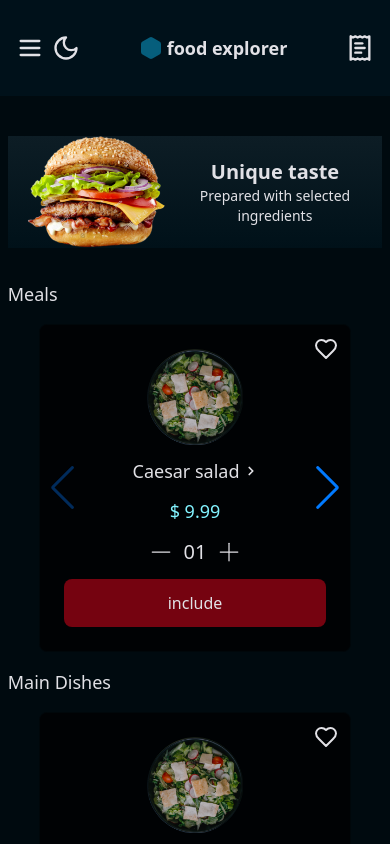
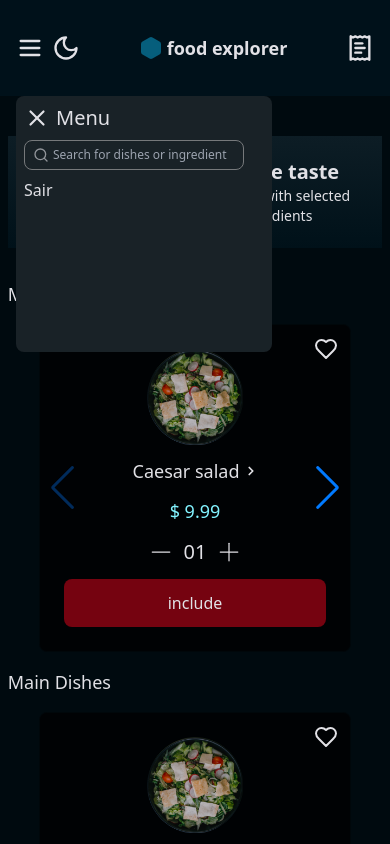
Before and after one commit to dameness/food-explorer-front, a React (Vite) app: page / in a window 390 px wide. Both pictures are taken after a click on the button 30 px from the left and 48 px from the top of the page. Shown: the top 844 px of the page. Built offline with nearby package versions, Linux system fonts and the light colour scheme.

Commit message:
feat: add header menu

```diff
--- a/src/components/header.tsx
+++ b/src/components/header.tsx
@@ -1,15 +1,28 @@
 import { ThemeContext } from '@/contexts/themeContext';
-import { ReceiptText, Hexagon, LogOut, Menu, Moon, Sun } from 'lucide-react';
-import { useContext } from 'react';
+import {
+  ReceiptText,
+  Hexagon,
+  LogOut,
+  MenuIcon,
+  Moon,
+  Sun,
+} from 'lucide-react';
+import { useContext, useState } from 'react';
 import { SearchBar } from './search';
+import { Menu } from './menu';
 export const Header = () => {
   const { theme, toggleTheme } = useContext(ThemeContext);
+  const [menu, setMenu] = useState(false);
+
   return (
-    <header className='w-full dark:bg-Dark/Dark-600'>
-      <div className='flex justify-between items-center max-w-7xl mx-auto h-24 p-4'>
+    <header className='relative w-full dark:bg-Dark/Dark-600'>
+      <div className='flex justify-between items-center max-w-7sxl mx-auto h-24 p-4'>
         <div className='flex items-center gap-2 '>
-          <button className='sm:hidden block'>
-            <Menu size={28} />
+          <button
+            onClick={() => setMenu((state) => !state)}
+            className='sm:hidden block'
+          >
+            <MenuIcon size={28} />
           </button>
           <button onClick={toggleTheme}>
             {theme === 'light' ? <Sun size={28} /> : <Moon size={28} />}
@@ -25,6 +38,7 @@ export const Header = () => {
           <LogOut className='sm:block hidden' size={28} />
         </div>
       </div>
+      {menu && <Menu close={() => setMenu(false)} />}
     </header>
   );
 };
--- /dev/null
+++ b/src/components/menu.tsx
@@ -0,0 +1,20 @@
+import { X } from 'lucide-react';
+import { SearchBar } from './search';
+
+export const Menu = ({ close }: { close: () => void }) => {
+  return (
+    <div className='absolute z-50 left-4 w-64 h-64 p-2 flex flex-col gap-2 dark:bg-Dark/Dark-1000 bg-Light/Light-300 rounded-lg'>
+      <div className='flex items-center gap-1.5'>
+        <button onClick={close}>
+          <X size={26} />
+        </button>
+        <h1 className='text-xl font-medium'>Menu</h1>
+      </div>
+      <SearchBar
+        className='w-11/12 dark:border-Light/Light-600 border-Light/Light-400 [&>*]:text-xs'
+        onSubmit={() => {}}
+      />
+      <h1>Sair</h1>
+    </div>
+  );
+};
```
